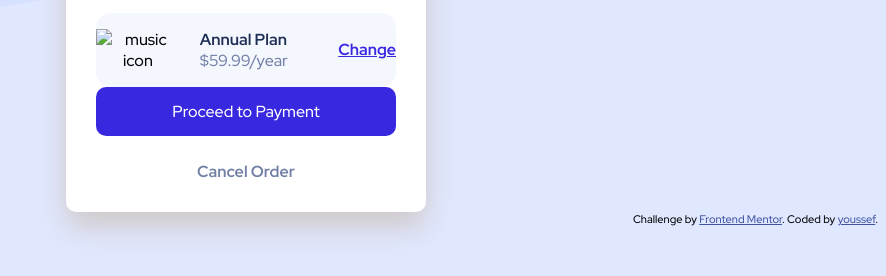
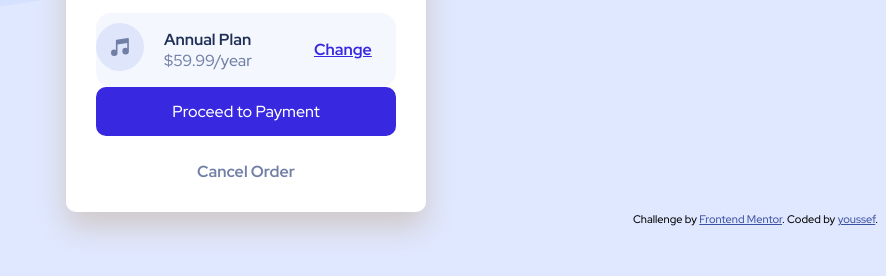
Before and after one commit to youssef-404/order-summary, a plain HTML site: page index.html in a window 1280 px wide. Shown: the part 376-652 px from the top of the page, without its empty margins (394-1280 px from the left). Drawn offline with Linux system fonts and the light colour scheme; the site is published under a folder, as on GitHub Pages, so addresses that start at the root find nothing.

Commit message:
Update index.html

```diff
--- a/index.html
+++ b/index.html
@@ -31,7 +31,7 @@
 
         <div class="plan">
 
-          <div class="music_icon"><img src="/images/icon-music.svg" alt="music icon"></div>
+          <div class="music_icon"><img src="images/icon-music.svg" alt="music icon"></div>
 
           <div class="mode_plan">
             <p> Annual Plan <br>
```
